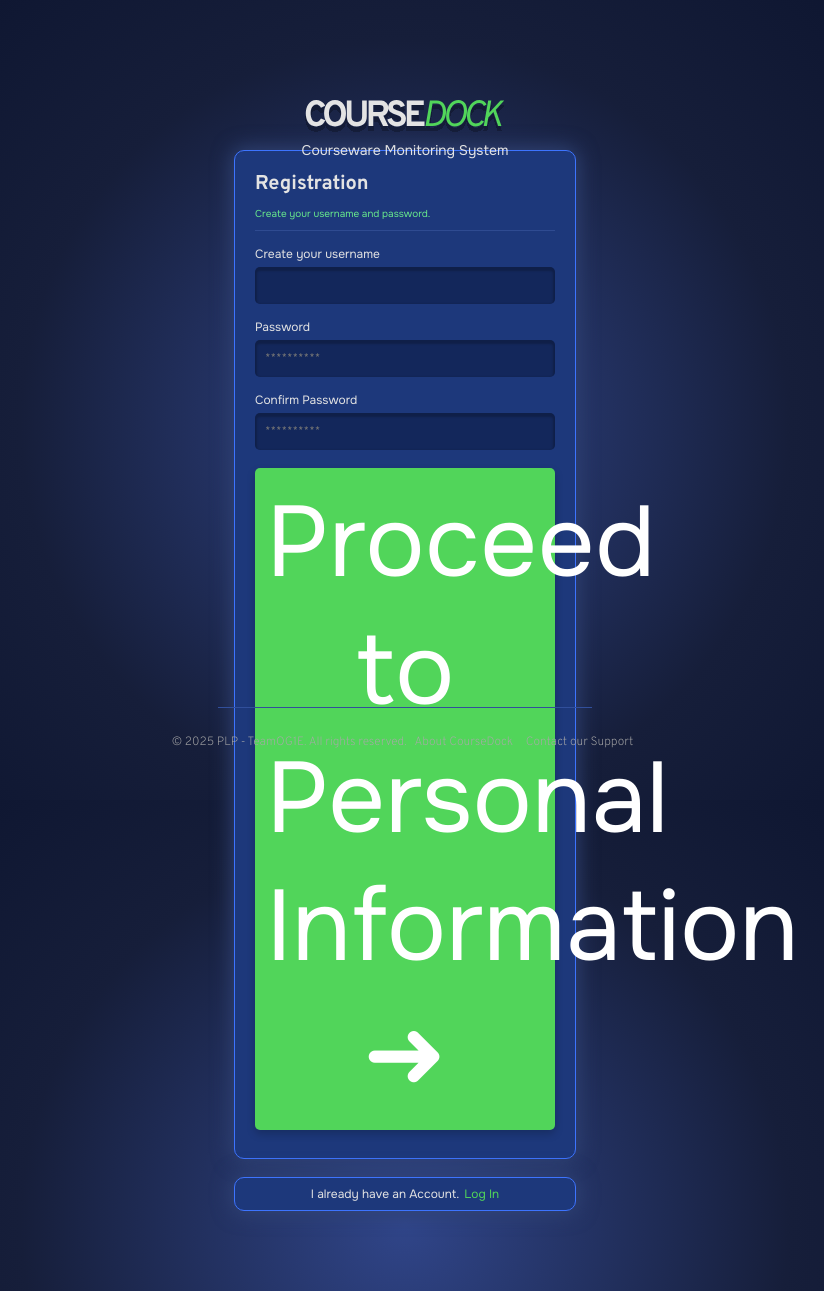
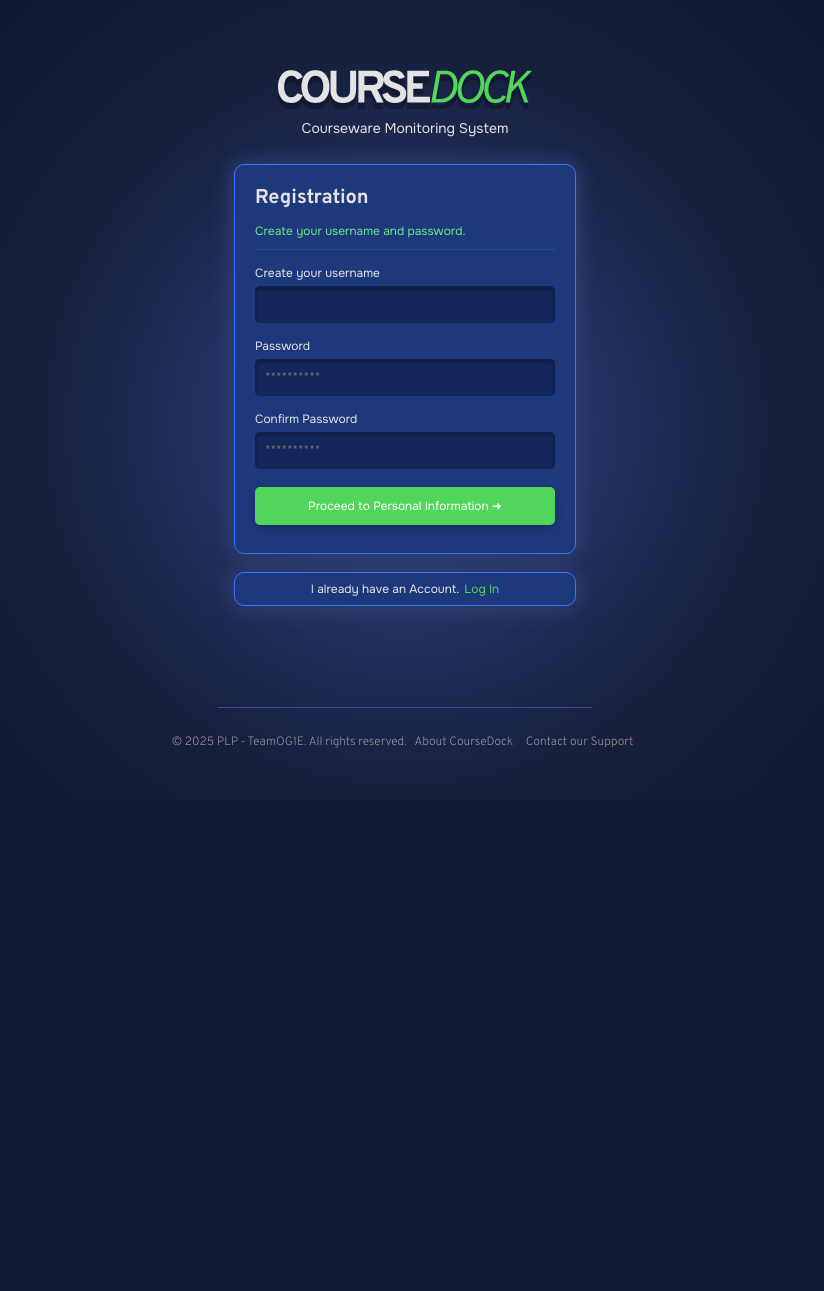
Before and after one commit to ychine/CMS, a PHP site: page /src/register.php in a window 1280 px wide. Shown: the whole page, without its empty margins (235-1059 px from the left). After the commit the page ends 783 px from the top, so only its background shows below. Run offline with PHP 8.4, Linux system fonts and the light colour scheme.

Commit message:
Inayos ang 100% ni milan at ed

```diff
--- a/src/register.php
+++ b/src/register.php
@@ -7,20 +7,22 @@
     <link href="https://fonts.googleapis.com/css2?family=Onest&display=swap" rel="stylesheet">
     <link href="https://fonts.googleapis.com/css2?family=Overpass:ital,wght@0,100..900;1,100..900&display=swap" rel="stylesheet">
     <link href="../img/cdicon.svg" rel="icon">
-    <link href="styles.css?v=1.0" rel="stylesheet">
+    <link href="styles.css?v=1.0.0" rel="stylesheet">
     <meta charset="UTF-8">
     <meta name="viewport" content="width=device-width, initial-scale=1.0">
     <title>Register | CourseDock</title>
 
 </head>
 <body>
-    <div class="header">
+
+
+
+     <div class="container">
+
+     <div class="header">
         <img src="../img/COURSEDOCK.svg" class="fade-in">
         <div class="cmstitle">Courseware Monitoring System</div>
     </div>
-
-
-     <div class="container">
 
                     <div class="signinbox" id="signupStep1">
 
@@ -119,8 +121,7 @@
 
                 </div>
                 -->
-
-                <br><br>
+                <br>
                 <button class="btnlogin" onclick="">Submit</button>
                     <br><br>
                 </div>
--- a/src/styles.css
+++ b/src/styles.css
@@ -26,7 +26,7 @@ body {
 
 .signintitle,
 .signinbox {
-    transform: translateY(-80px);
+    transform: translateY(-60px);
     position: static;
     text-align: center;
     text-shadow: 0 0 3px 3px #3d9743;
@@ -93,8 +93,8 @@ body {
 .signupbox2,
 .signinbox {
     box-shadow: 0 0 20px 2px #304374;
-    padding-left: clamp(10px, 2vw, 20px);
-    padding-right: clamp(10px, 2vw, 20px);
+    padding-left: clamp(20px, 2vw, 10px);
+    padding-right: clamp(20px, 2vw, 10px);
     border-radius: 10px;
     background-color: #1D387B;
     width: clamp(300px, 20vw, 300px);
@@ -218,7 +218,7 @@ body {
 .btnlogin {
     border: 0.2px solid transparent;
     font-family: "Onest", sans-serif;
-    font-size: 100px;
+    font-size: 12px;
     font-weight: 500;
     color: white;
     border-radius: 5px;
@@ -284,7 +284,7 @@ body {
 .signupbox2 .subtext,
 .signinbox .subtext {
     font-family: "Onest", sans-serif;
-    font-size: clamp(10px, 1.2vw, 10px);
+    font-size: clamp(12px, 1.2vw, 12px);
     color: #67e78c;
     margin-bottom: 10px;
   }
@@ -300,7 +300,7 @@ body {
 
 .header {
     position: fixed;
-    top: 100px;
+    top: 70px;
     left: 0;
     right: 0;
     text-align: center;
@@ -308,7 +308,7 @@ body {
 }
 
 .header img {
-    width: clamp(200px, 10%, 200px);
+    width: clamp(250px, 20%, 300px);
     animation: fadeIn 2s ease-in-out;
 }
 
@@ -323,7 +323,7 @@ body {
 
 .container {
 
-    padding-top: 230px;
+    padding-top: 90px;
     flex: 1;
     display: flex;
     flex-direction: column;
```
Also changed, not shown: src/resetpass.php (+4 -3 lines), src/signin.php (+5 -7 lines).
